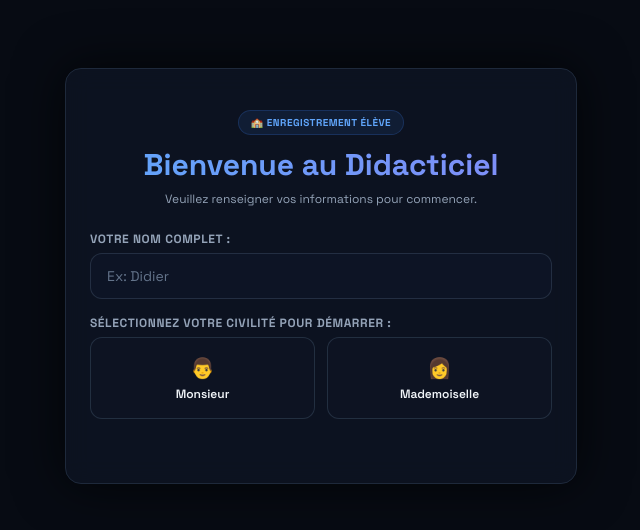
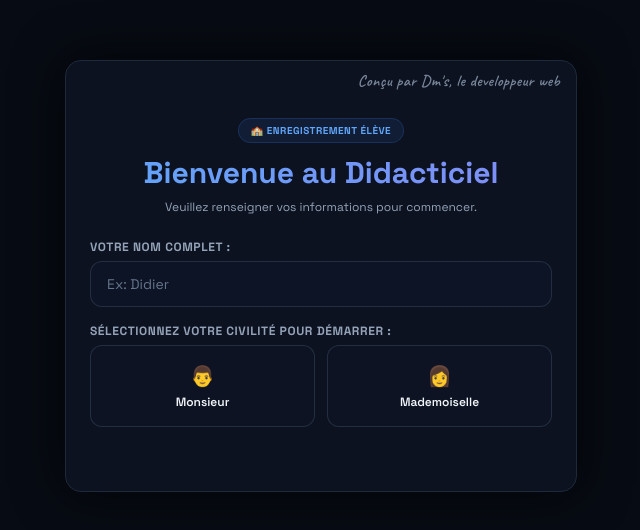
Before and after one commit to didiersoso7-ctrl/didacticiel-tic, a plain HTML site: page index.html in a window 1280 px wide. Shown: the part 124-654 px from the top of the page, without its empty margins (319-959 px from the left). Drawn offline with nearby package versions, Linux system fonts and the light colour scheme.

Commit message:
Update index.html

```diff
--- a/index.html
+++ b/index.html
@@ -6,11 +6,18 @@
     <title>Didacticiel TIC - Level System Expert</title>
     <script src="https://cdn.tailwindcss.com"></script>
     <style>
-        @import url('https://fonts.googleapis.com/css2?family=Space+Grotesk:wght@400;600;700&display=swap');
+        @import url('https://fonts.googleapis.com/css2?family=Space+Grotesk:wght@400;600;700&family=Caveat:wght@600;700&display=swap');
+
         body {
             font-family: 'Space Grotesk', sans-serif;
             transition: background-color 0.8s ease;
         }
+
+        /* Police stylisée pour le développeur */
+        .dev-signature {
+            font-family: 'Caveat', cursive;
+        }
+
         /* Style de scrollbar moderne et discret */
         ::-webkit-scrollbar { width: 4px; }
         ::-webkit-scrollbar-track { background: #0b0f19; }
@@ -76,7 +83,13 @@
 
     <div id="visual-effects-container" class="absolute inset-0 pointer-events-none overflow-hidden z-0"></div>
 
-    <div id="main-card" class="max-w-lg w-full bg-[#0d1321]/95 backdrop-blur-md p-5 sm:p-6 rounded-2xl shadow-[0_0_50px_rgba(0,0,0,0.7)] border border-slate-800 transition-all duration-700 relative z-20">
+    <!-- Cadre Principal -->
+    <div id="main-card" class="max-w-lg w-full bg-[#0d1321]/95 backdrop-blur-md p-5 sm:p-6 pt-9 sm:pt-10 rounded-2xl shadow-[0_0_50px_rgba(0,0,0,0.7)] border border-slate-800 transition-all duration-700 relative z-20">
+
+        <!-- Signature du développeur (Toujours visible au sommet droit de la zone) -->
+        <div class="absolute top-2 right-4 text-slate-400/80 hover:text-indigo-400 text-sm sm:text-base dev-signature tracking-wide transition-colors duration-300 select-none pointer-events-none">
+            Conçu par Dm's, le developpeur web
+        </div>
 
         <div id="login-screen" class="text-center py-4">
             <div class="inline-block bg-blue-500/10 text-blue-400 border border-blue-500/20 px-3 py-1 rounded-full text-[10px] font-bold uppercase tracking-wider mb-3">
```
